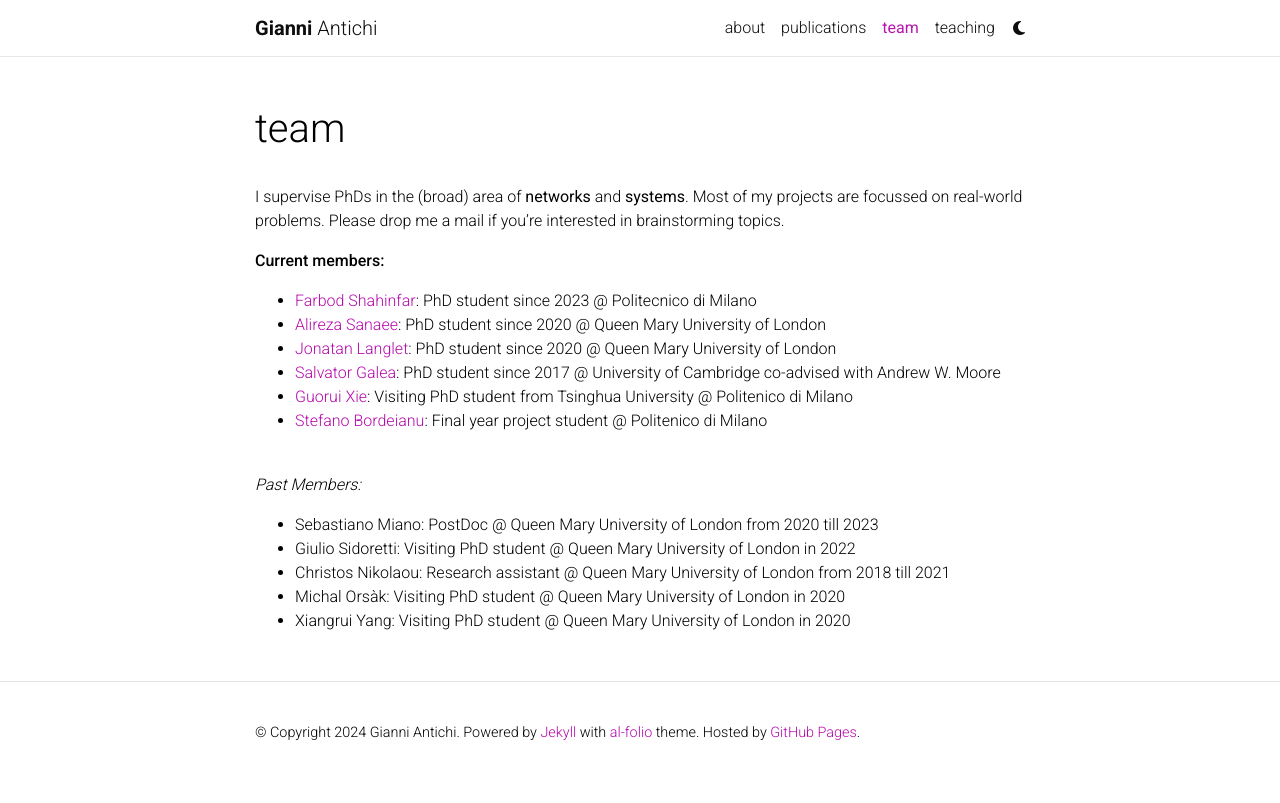
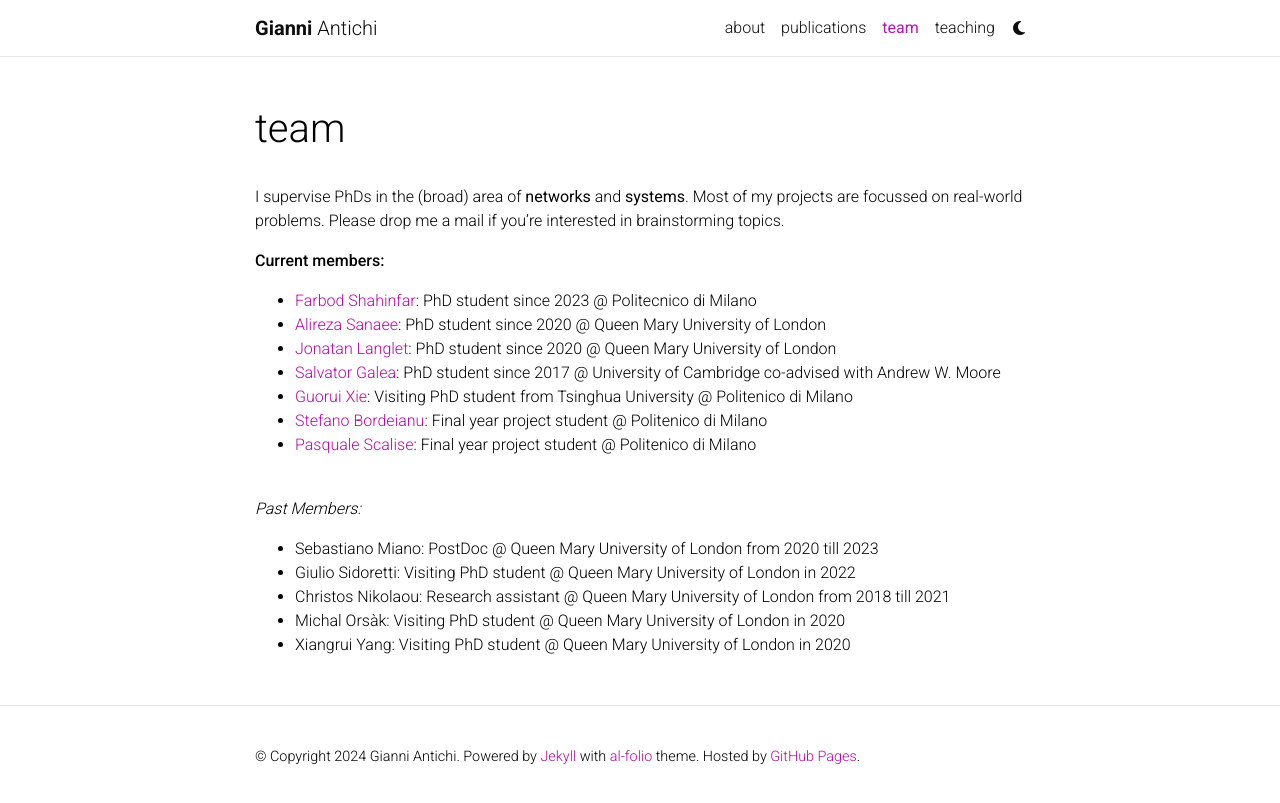
Before and after one commit to GianniAntichi/GianniAntichi.github.io, a Jekyll site: the page built from _pages/team.md, in a window 1280 px wide. Shown: the top 803 px of the page. Built offline with Jekyll 4.4.1, drawn with Linux system fonts in a browser that asks for light colours; comment, search, counter and statistics services are not loaded; a style sheet for code colours, icons or effects is not loaded.

Commit message:
added pasquale in the team members list

```diff
--- a/_pages/team.md
+++ b/_pages/team.md
@@ -16,6 +16,7 @@ I supervise PhDs in the (broad) area of <b>networks</b> and <b>systems</b>. Most
 - [Salvator Galea](http://www.cl.cam.ac.uk/~sg774/): PhD student since 2017 @ University of Cambridge co-advised with Andrew W. Moore
 - [Guorui Xie](https://xgr19.github.io/): Visiting PhD student from Tsinghua University @ Politenico di Milano
 - [Stefano Bordeianu](): Final year project student @ Politenico di Milano
+- [Pasquale Scalise](): Final year project student @ Politenico di Milano
 <br>
 <br>
 
```
